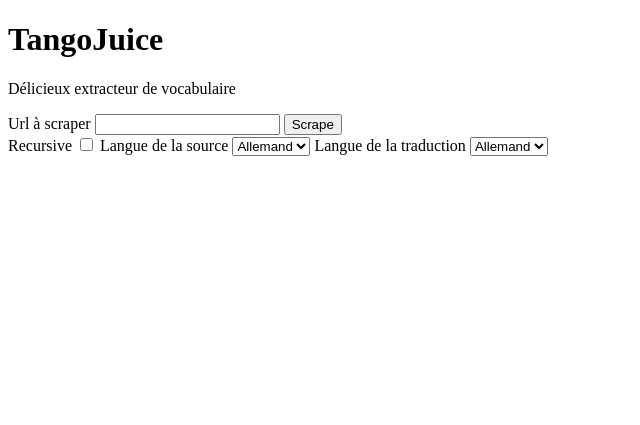
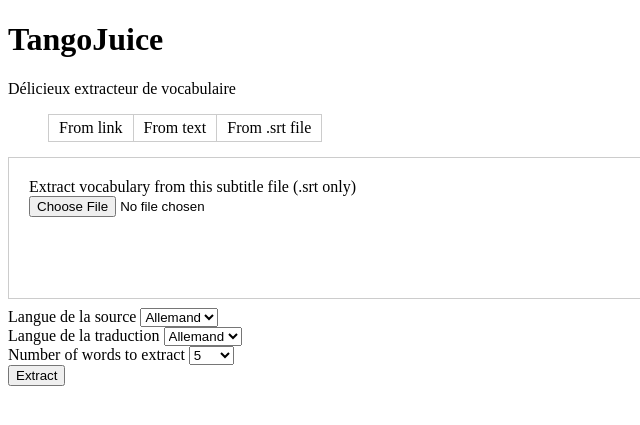
Before and after one commit to AliceAML/tangojuice, a FastAPI app: page / in a window 1280 px wide. Shown: the top 425 px of the page, without its empty margins (0-640 px from the left). Run offline with FastAPI, Linux system fonts and the light colour scheme.

Commit message:
Many updates: css, text input, file input

```diff
--- a/app.py
+++ b/app.py
@@ -5,8 +5,9 @@ from fastapi.templating import Jinja2Templates
 
 # https://fastapi.tiangolo.com/advanced/templates/
 
-from collections import Counter, namedtuple
+from collections import Counter, defaultdict, namedtuple
 import youtube_transcript_api._errors
+import vocab
 
 import scraper
 
@@ -18,17 +19,15 @@ app = FastAPI(
 
 app.mount("/static", StaticFiles(directory="static"), name="static")
 
+
 templates = Jinja2Templates(directory="templates")
 
 
-@app.get(
-    "/",
-    name="Index",
-)
-async def index():
+@app.get("/", name="Index", description="Homepage")
+async def index(request: Request):
     with open("templates/index.html", "r") as f:
         index = f.read()
-    return HTMLResponse(index)
+    return templates.TemplateResponse("index.html", {"request": request})
 
 
 @app.post(
@@ -40,22 +39,28 @@ async def index():
     tags=["Routes"],
 )
 async def scrape(
-    request: Request, url=Form(...), recursive=Form(default=False), inputLang=Form(...)
+    request: Request,
+    url=Form(default=None),
+    text=Form(default=None),
+    file=Form(default=None),
+    recursive=Form(default=False),
+    inputLang=Form(...),
+    outputLang=Form(...),
+    nbWords=Form(...),
 ):
-    try:
-        text = scraper.scrape(url, recursive=recursive, lang=inputLang)
-    except youtube_transcript_api._errors.NoTranscriptFound as e:
-        raise HTTPException(status_code=404, detail="Subtitles not found")
+    print(text)
+    if url != None:
+        try:
+            text = scraper.scrape(url, recursive=recursive, lang=inputLang)
+        except youtube_transcript_api._errors.NoTranscriptFound as e:
+            raise HTTPException(status_code=404, detail="Subtitles not found")
+    elif file != None:
+        text = await file.read()
 
-    Word = namedtuple("Word", ("text", "count"))
-    words = [
-        Word(w, i)
-        for w, i in sorted(Counter(text.split()).items(), key=lambda x: -x[1])
-        if i > 1
-    ]
-
+    voc = vocab.make_vocab(text, lang=inputLang)
+    vocList = voc.extract_vocab(nb_words=int(nbWords))
     return templates.TemplateResponse(
-        "results.html", {"request": request, "words": words}
+        "results_words.html", {"request": request, "words": vocList}
     )
 
 
--- /dev/null
+++ b/static/style.css
@@ -0,0 +1,60 @@
+/* source : https://css-tricks.com/css3-tabs/ */
+.tabs {
+    list-style: none;
+}
+
+.tabs li {
+    display: inline;
+}
+
+.tabs li a {
+    color: black;
+    float: left;
+    display: block;
+    padding: 4px 10px;
+    margin-left: -1px;
+    position: relative;
+    left: 1px;
+    background: white;
+    text-decoration: none;
+}
+
+.tabs li a:hover {
+    background: #ccc;
+}
+
+.group:after {
+    visibility: hidden;
+    display: block;
+    font-size: 0;
+    content: " ";
+    clear: both;
+    height: 0;
+}
+
+.box-wrap {
+    position: relative;
+    min-height: 150px;
+}
+
+.tabbed-area div div {
+    background: white;
+    padding: 20px;
+    height: 100px;
+    ;
+    position: absolute;
+    top: -1px;
+    left: 0;
+    width: 100%;
+}
+
+.tabbed-area div div,
+.tabs li a {
+    border: 1px solid #ccc;
+}
+
+#url_form:target,
+#text_form:target,
+#file_form:target {
+    z-index: 1;
+}
--- a/templates/base.html
+++ b/templates/base.html
@@ -7,7 +7,7 @@
     <title>TangoJuice</title>
     <link rel="icon" type="image/x-icon" href="../static/images/beverage_box.png">
     <meta name='viewport' content='width=device-width, initial-scale=1'>
-    <!-- <link rel='stylesheet' type='text/css' media='screen' href='main.css'> -->
+    <link rel='stylesheet' type='text/css' media='screen' href='../static/style.css'>
 </head>
 
 <body>
--- a/templates/index.html
+++ b/templates/index.html
@@ -1,26 +1,38 @@
-<!DOCTYPE html>
-<html lang="fr">
+{% extends "base.html" %}
 
-<head>
-    <meta charset='utf-8'>
-    <meta http-equiv='X-UA-Compatible' content='IE=edge'>
-    <title>TangoJuice</title>
-    <link rel="icon" type="image/x-icon" href="../static/images/beverage_box.png">
-    <meta name='viewport' content='width=device-width, initial-scale=1'>
-    <!-- <link rel='stylesheet' type='text/css' media='screen' href='main.css'> -->
-</head>
+{% block content %}
+<form action="/scrape" method="POST">
+    <div class="tabbed-area">
+        <ul class="tabs group">
+            <li><a href="#url_form">From link</a></li>
+            <li><a href="#text_form">From text</a></li>
+            <li><a href="#file_form">From .srt file</a></li>
+        </ul>
+        <div class="box-wrap">
+            <div id="url_form" class="tab">
+                <label for="url">Scrape this url</label>
+                <br />
+                <input id="url" name="url" type="url"></input>
+                <br />
+                <label for="recursive">Recursive</label>
+                <br />
+                <input type="checkbox" id="recursive" name="recursive" value="true">
+            </div>
+            <div id="text_form" class="tab">
+                <label for="text">Extract vocabulary from this text</label>
+                <br />
+                <textarea id="text" name="text" rows="5" cols="50"></textarea>
+            </div>
+            <div id="file_form" class="tab">
+                <label for="text">Extract vocabulary from this subtitle file (.srt only)</label>
+                <br />
+                <input type="file" id="file" name="file" accept=".srt" />
 
-<body>
-    <h1>TangoJuice</h1>
-    <p>Délicieux extracteur de vocabulaire</p>
+            </div>
+        </div>
+    </div>
 
-    <form action="/scrape" method="POST">
-        <label for="url">Url à scraper</label>
-        <input id="url" name="url" type="url"></input>
-        <button type="submit">Scrape</button>
-        <br />
-        <label for="recursive">Recursive</label>
-        <input type="checkbox" id="recursive" name="recursive" value="true">
+    <div id="inputLangdiv">
         <label for="inputLang">Langue de la source</label>
         <select id="inputLang" name="inputLang">
             <!-- TODO automatiser cette liste à partir de la base de données -->
@@ -29,6 +41,9 @@
             <option value="fr">Français</option>
             <option value="ja">Japonais</option>
         </select>
+    </div>
+
+    <div id="outputLangdiv">
         <label for="outputLang">Langue de la traduction</label>
         <select id="outputLang" name="outputLang">
             <!-- Ici mettre toutes les langues de Google Translate ! -->
@@ -37,6 +52,18 @@
             <option>Français</option>
             <option>Japonais</option>
         </select>
-    </form>
+    </div>
 
-</html>
+    <div id="nbWordsdiv">
+        <label for="nbWords">Number of words to extract</label>
+        <select id="nbWords" name="nbWords" type="number">
+            {% for i in range(1, 21) %}
+            <option value="{{ i * 5 }}">{{ i * 5 }}</option>
+            {% endfor %}
+        </select>
+    </div>
+    <div id="extractButton">
+        <button type="submit">Extract</button>
+    </div>
+</form>
+{% endblock %}
--- a/vocab.py
+++ b/vocab.py
@@ -13,7 +13,7 @@ from scraper import scrape
 
 # TODO déterminer seuils !!!
 # peuvent varier en fonction des langues
-STOPWORD_THRESHOLD = 0.2
+STOPWORD_THRESHOLD = 1
 RARE_WORD_THRESHOLD = 0.1e-2
 
 OPEN_CLASS_WORDS = ["ADJ", "ADV", "INTJ", "NOUN", "PROPN", "VERB"]
@@ -45,7 +45,7 @@ class Word:
         # FIXME c'est un problème de prendre seulement la fréquence du lemme...
         self.doc_freq = 0
 
-    def add_occurrence(self, sentence):
+    def add_occurrence(self, sentence: str):
         """
         Add an occurrence to the word.
         """
@@ -63,7 +63,7 @@ class Word:
 
 
 class Vocabulary:
-    def __init__(self, lang_frequencies):
+    def __init__(self, lang_frequencies: dict):
         self.lang_frequencies = lang_frequencies
         self.words = {}
 
@@ -108,6 +108,9 @@ class Vocabulary:
             word_list = (word for word in self.words.values() if word.is_rare())
         else:
             word_list = self.words.values()
+        # ajouter un premier tri par inverse de lang_freq ?
+
+        word_list = sorted(word_list, key=lambda word: word.lang_freq, reverse=False)
 
         return sorted(word_list, key=lambda word: word.doc_freq, reverse=True)[
             :nb_words
@@ -127,15 +130,23 @@ def make_vocab(text, lang):
     for sent in doc.sents:
         vocab.process_sentence(sent)
 
+    print(f"{len(vocab.words)} lexemes extracted")
     return vocab
 
 
 if __name__ == "__main__":
-    LANG = "de"
-    text = scrape(
-        "https://www.tagesschau.de/ausland/amerika/usa-reisende-101.html",
-        lang=LANG,
-    )
+    LANG = "en"
+    # text = scrape(
+    #     "https://www.leparisien.fr/faits-divers/mayenne-une-joggeuse-de-17-ans-portee-disparue-un-dispositif-de-recherches-lance-08-11-2021-Z6EITYD6OFE23I2S2BR3RP2YOA.php",
+    #     lang=LANG,
+    # )
+    text = """
+    Hey folks,
+One of our long term roommates is unfortunately leaving Berlin 💔, so a room & his furniture will become available from January 2nd. It is a spacious 32m room in a 2 storey WG with 4 other roommates; Jonathan (Myself), Emma, Steph & Antoinette - we live in a calm and relaxed environment so if you're looking for a party place this isn't for you. We work and study between home and studios/offices in a variety of tech and creative fields - so if you need to home office too, there's plenty of space!  Ideally looking a queer man as his replacement to keep a balance in the apartment. (No couples or pets🤧)
+The price of the room is 650€/month(All utilities included) with 1 month deposit and a furniture takeover fee of 300€ (This includes a large double bed, pillows, duvet, sofa bed, cushions, coffee table, wardrobe, 3 side tables, lamps) with an optional new Samsung TV and stand for 400€.
+(Pictures of this can be provided separately- the furniture is not the one in the pictures)
+Please send a DM with some info about yourself. We will be arranging either in-person meetings or video calls in the coming days.
+    """
     vocab = make_vocab(text, lang=LANG)
     selected_vocab = vocab.extract_vocab(nb_words=20, onlyRareWords=False)
     for word in selected_vocab:
```
Also changed, not shown: templates/results_words.html (added, +18 -0 lines), README.md.
